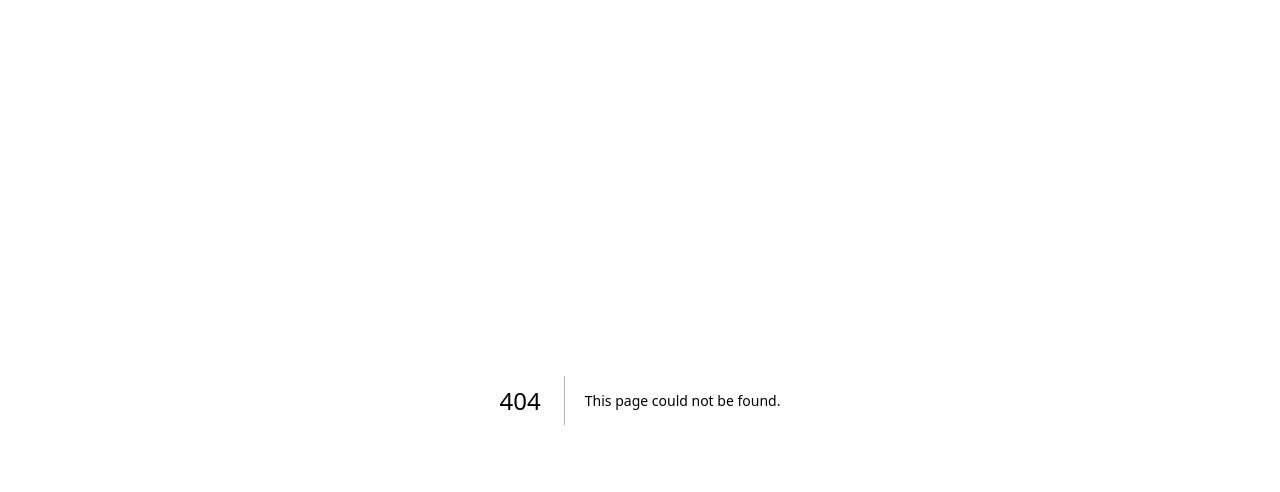
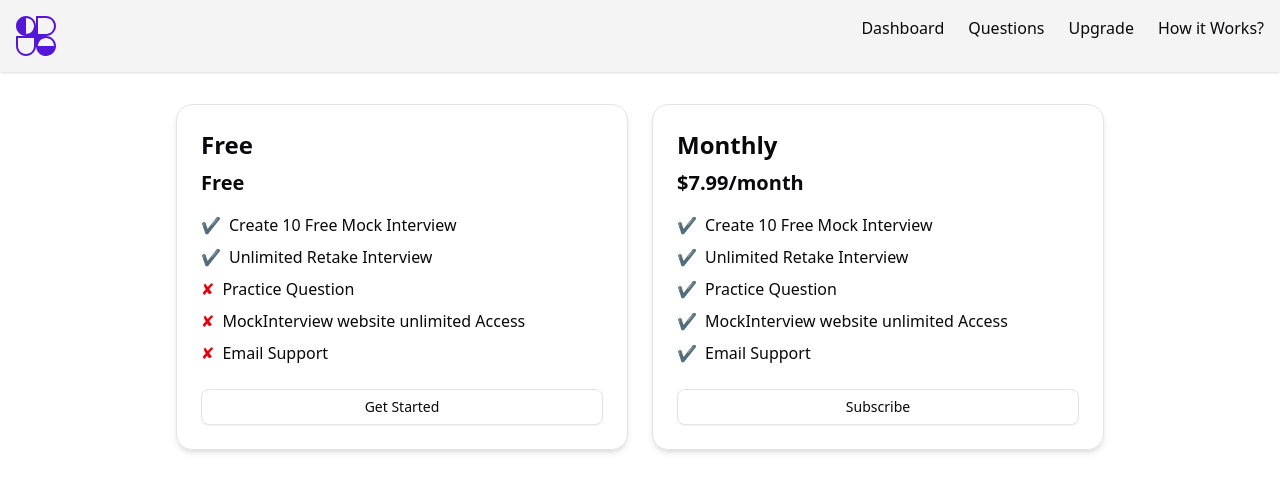
Before and after one commit to SowmikaRepala/ai-mock-interviewer2, a Next.js app: page /dashboard/upgrade in a window 1280 px wide. Before the commit this address had no page. Shown: the top 492 px of the page. Built offline with nearby package versions, Linux system fonts and the light colour scheme.

Commit message:
feat: add plan component and update page, header, and record answer components

```diff
--- a/app/(auth)/sign-in/[[...sign-in]]/page.jsx
+++ b/app/(auth)/sign-in/[[...sign-in]]/page.jsx
@@ -2,23 +2,9 @@ import { SignIn } from "@clerk/nextjs";
 
 export default function Page() {
   return (
-    <section className="bg-white dark:bg-gray-900">
-      <div className="grid grid-cols-1 lg:grid-cols-2">
-        {/* Left side image section */}
-        <div className="flex items-center justify-center h-screen bg-gray-100">
-          <img
-            src="https://source.unsplash.com/600x800/?technology,login"
-            alt="Login illustration"
-            className="w-full h-full object-cover"
-          />
-        </div>
-
-        {/* Right side sign-in form */}
-        <main className="flex items-center justify-center px-8 py-10 sm:px-16 md:px-24 lg:px-32 h-screen">
-          <div className="max-w-md w-full space-y-8">
-            <SignIn />
-          </div>
-        </main>
+    <section className=" dark:bg-gray-900 min-h-screen flex items-center justify-center bg-gray-900">
+      <div className="max-w-md w-full">
+        <SignIn />
       </div>
     </section>
   );
--- a/app/dashboard/_components/Header.jsx
+++ b/app/dashboard/_components/Header.jsx
@@ -3,6 +3,7 @@ import { UserButton } from '@clerk/nextjs';
 import Image from 'next/image';
 import React,{useEffect} from 'react';
 import {usePathname } from 'next/navigation';
+import Link from "next/link";
 function Header() {
   const path = usePathname();
   useEffect(()=>{
@@ -16,13 +17,13 @@ function Header() {
       {/* Menu */}
       <ul className="hidden md:flex gap-6 font-medium">
     <li
-  className={`hover:text-primary hover:font-bold transition cursor-pointer ${path === '/dashboard '&&'text-primary font-bold'}`}>Dashboard</li>
+  className={`hover:text-primary hover:font-bold transition cursor-pointer ${path === '/dashboard '&&'text-primary font-bold'}`}><Link href='/dashboard'>Dashboard</Link></li>
     <li
-  className={`hover:text-primary hover:font-bold transition cursor-pointer ${path === '/dashboard/questions '&&' text-primary font-bold'}`}>Questions</li>
+  className={`hover:text-primary hover:font-bold transition cursor-pointer ${path === '/dashboard/questions '&&' text-primary font-bold'}`}><Link href='/dashboard/Questions'>Questions</Link></li>
+   <li
+  className={`hover:text-primary hover:font-bold transition cursor-pointer ${path === '/dashboard/upgrade/page '&&' text-primary font-bold' }`}><Link href='/dashboard/upgrade'>Upgrade</Link></li>
     <li
-  className={`hover:text-primary hover:font-bold transition cursor-pointer ${path === '/dashboard/upgrade '&&' text-primary font-bold' }`}>Upgrade</li>
-    <li
-  className={`hover:text-primary hover:font-bold transition cursor-pointer ${path === '/dashboard/how it works '&&' text-primary font-bold' }`}>How it Works?</li>
+  className={`hover:text-primary hover:font-bold transition cursor-pointer ${path === '/dashboard/how it works '&&' text-primary font-bold' }`}><Link  href='dasboard/howitworks'>How it Works?</Link></li>
     </ul>
 
       {/* User Icon */}
--- a/app/dashboard/interview/[interviewId]/feedback/page.jsx
+++ b/app/dashboard/interview/[interviewId]/feedback/page.jsx
@@ -13,6 +13,7 @@ import {
 import { ChevronsUpDown } from 'lucide-react';
 function feedback({params}) {
   const [feedbackList,setFeedbackList]=useState([]);
+  const [overallRating, setOverallRating] = useState(null);
   const router = useRouter();
   useEffect(()=>{
      GetFeedback();
@@ -24,6 +25,13 @@ function feedback({params}) {
     .orderBy(UserAnswer.id);
     console.log(result);
     setFeedbackList(result);
+
+  if(result.length > 0){
+  const ratings = result.map(item => Number(item.rating) || 0);
+  const avg = ratings.reduce((a,b) => a+b, 0) / ratings.length;
+  const scaledAvg = (avg * 2).toFixed(1); // convert to scale of 10
+  setOverallRating(scaledAvg);
+}
   }
   return (
     <div className='p-10'>
@@ -34,7 +42,7 @@ function feedback({params}) {
     <>
     <h2 className='text-2xl font-bold text-green-600'>Congratulations!</h2>
     <h2 className='font-bold text-2xl'>Here is your interview feedback</h2>
-    <h2 className='text-blue-700 text-lg my-3'>Your overall interview rating : <strong></strong></h2>
+    <h2 className='text-blue-700 text-lg my-3'>Your overall interview rating : <strong>{overallRating}/10</strong></h2>
     <h2 className='ext-sm text-gray-500'>Find below interview questions with correct answer , Your feedbaack for improvement</h2>
      {feedbackList&&feedbackList.map((item,index)=>(
       <Collapsible>
--- a/app/dashboard/interview/[interviewId]/start/_components/RecordAnswerSection.jsx
+++ b/app/dashboard/interview/[interviewId]/start/_components/RecordAnswerSection.jsx
@@ -34,14 +34,14 @@ const {
   useLegacyResults: false,
 });
 
-// ✅ build transcript safely
+
 useEffect(() => {
   results.map((result)=>(
     setUserAnswer(prevAns=>prevAns+result?.transcript)
   ))
 }, [results]);
 
-// ✅ auto-save when recording stops & answer is long enough
+
 useEffect(() => {
   if (!isRecording && userAnswer.length > 10) {
     UpdateUserAnswer();
--- /dev/null
+++ b/app/dashboard/upgrade/page.jsx
@@ -0,0 +1,44 @@
+
+"use client";
+import React from 'react'
+import { plans } from '@/public/utils/planData';
+import { Button } from '@/components/ui/button';
+
+export default function UpgradePage() {
+  return (
+    <div className="grid grid-cols md:grid-cols-2 gap-6 p-8">
+      {plans.map((plan) => (
+        <div key={plan.id} className="border rounded-2xl p-6 shadow-md">
+          <h2 className="text-2xl font-bold">{plan.name}</h2>
+          <p className="text-xl font-semibold mt-2">
+            {plan.cost === 0 ? "Free" : `$${plan.cost}/month`}
+          </p>
+
+          <ul className="mt-4 space-y-2">
+            {plan.offering.map((item, idx) => (
+              <li key={idx} className="flex items-center">
+                <span className={item.included ? "text-green-600" : "text-red-600"}>
+                  {item.included ? "✔" : "✘"}
+                </span>
+                <span className="ml-2">{item.value}</span>
+              </li>
+            ))}
+          </ul>
+
+
+          <div className="mt-6 flex justify-center">
+            <Button
+              variant="outline"
+              className="w-full"
+              asChild
+            >
+              <a href={plan.paymentLink || "#"}>
+                {plan.cost === 0 ? "Get Started" : "Subscribe"}
+              </a>
+            </Button>
+          </div>
+        </div>
+      ))}
+    </div>
+  );
+}
--- /dev/null
+++ b/public/utils/planData.jsx
@@ -0,0 +1,28 @@
+export const plans = [
+  {
+    id: "free",
+    name: "Free",
+    cost: 0,
+    paymentLink: null,
+    offering: [
+      { value: "Create 10 Free Mock Interview", included: true },
+      { value: "Unlimited Retake Interview", included: true },
+      { value: "Practice Question", included: false },
+      { value: "MockInterview website unlimited Access", included: false },
+      { value: "Email Support", included: false },
+    ],
+  },
+  {
+    id: "monthly",
+    name: "Monthly",
+    cost: 7.99,
+    paymentLink: "https://buy.stripe.com/test_2809Ej...", // Stripe Checkout Link
+    offering: [
+      { value: "Create 10 Free Mock Interview", included: true },
+      { value: "Unlimited Retake Interview", included: true },
+      { value: "Practice Question", included: true },
+      { value: "MockInterview website unlimited Access", included: true },
+      { value: "Email Support", included: true },
+    ],
+  },
+];
```
